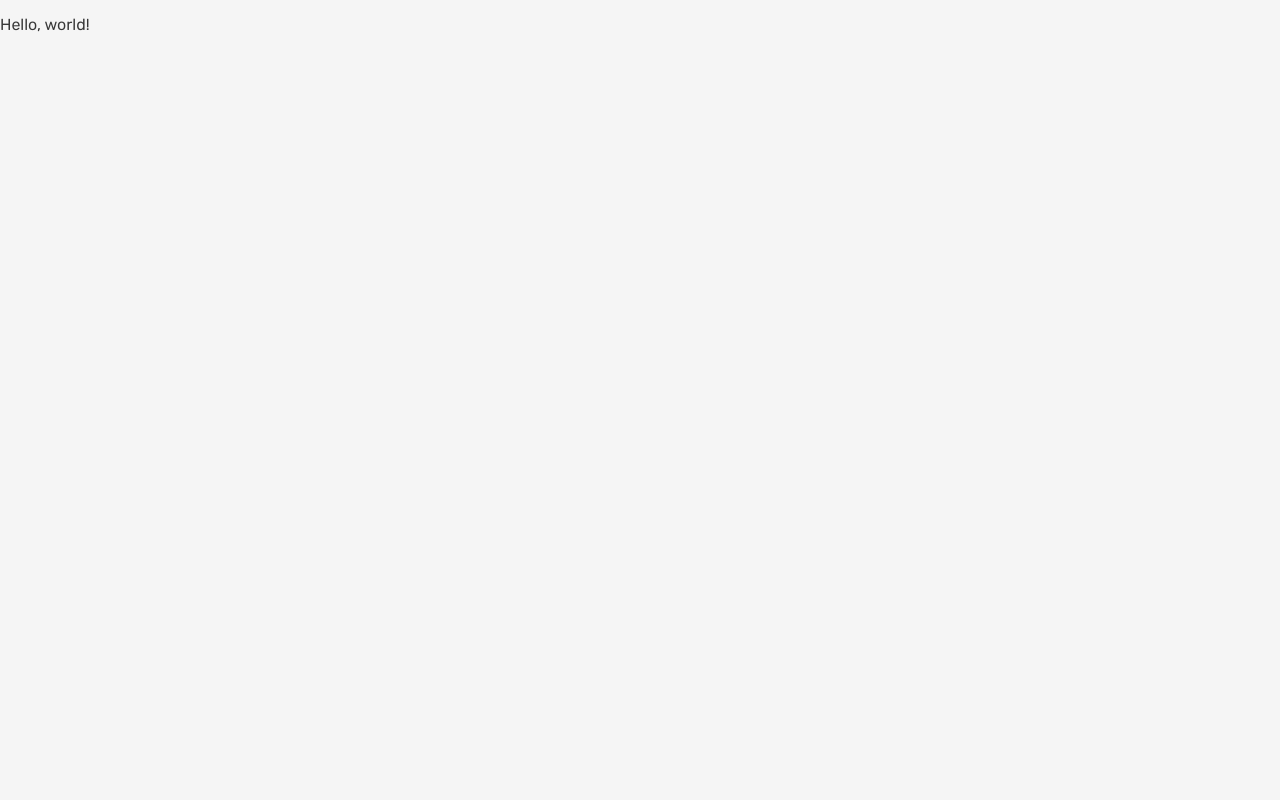
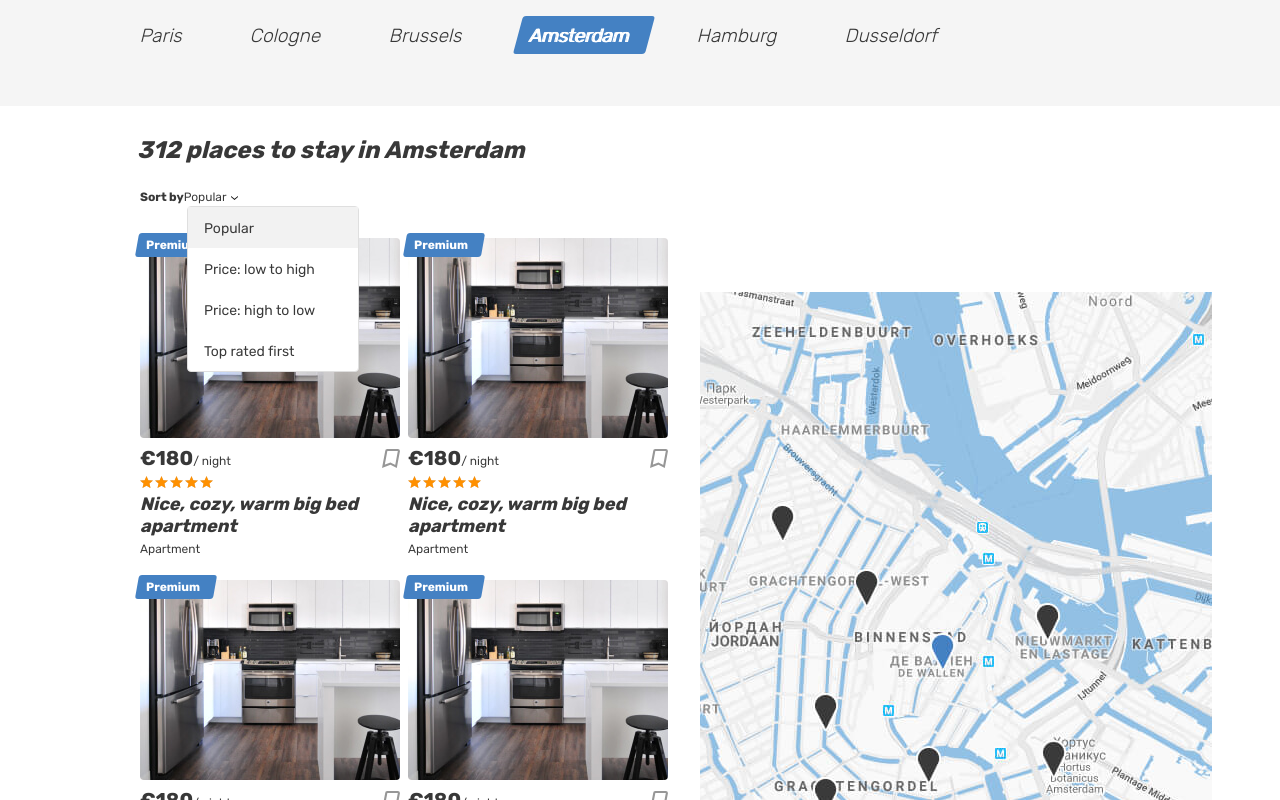
Before and after one commit to Leks511/200777-six-cities-10, a React (Create React App) app in the folder project/: page / in a window 1280 px wide. Shown: the top 800 px of the page. Built offline with nearby package versions, Linux system fonts and the light colour scheme.

Commit message:
2.9 Добавит props для компонента Main и пробросит их в него из index.ts, добавит компонент Main

```diff
--- a/project/src/components/app/app.tsx
+++ b/project/src/components/app/app.tsx
@@ -1,5 +1,15 @@
-function App(): JSX.Element {
-  return <p>Hello, world!</p>;
+import Main from '../../pages/main/main';
+
+type AppProps = {
+  offersCount: number;
+}
+
+function App({offersCount}: AppProps): JSX.Element {
+  return (
+    <Main
+      offersCount={offersCount}
+    />
+  );
 }
 
 export default App;
--- /dev/null
+++ b/project/src/components/place-card/place-card.tsx
@@ -0,0 +1,40 @@
+function PlaceCard(): JSX.Element {
+  return (
+    <article className="cities__card place-card">
+      <div className="place-card__mark">
+        <span>Premium</span>
+      </div>
+      <div className="cities__image-wrapper place-card__image-wrapper">
+        <a href="#">
+          <img className="place-card__image" src="img/apartment-03.jpg" width="260" height="200" alt="Place image" />
+        </a>
+      </div>
+      <div className="place-card__info">
+        <div className="place-card__price-wrapper">
+          <div className="place-card__price">
+            <b className="place-card__price-value">&euro;180</b>
+            <span className="place-card__price-text">&#47;&nbsp;night</span>
+          </div>
+          <button className="place-card__bookmark-button button" type="button">
+            <svg className="place-card__bookmark-icon" width="18" height="19">
+              <use xlinkHref="#icon-bookmark"></use>
+            </svg>
+            <span className="visually-hidden">To bookmarks</span>
+          </button>
+        </div>
+        <div className="place-card__rating rating">
+          <div className="place-card__stars rating__stars">
+            <span style={{ width: '100%' }}></span>
+            <span className="visually-hidden">Rating</span>
+          </div>
+        </div>
+        <h2 className="place-card__name">
+          <a href="#">Nice, cozy, warm big bed apartment</a>
+        </h2>
+        <p className="place-card__type">Apartment</p>
+      </div>
+    </article>
+  );
+}
+
+export default PlaceCard;
--- a/project/src/index.tsx
+++ b/project/src/index.tsx
@@ -1,6 +1,8 @@
 import React from 'react';
 import ReactDOM from 'react-dom/client';
 import App from './components/app/app';
+
+const OFFERS_COUNT = 5;
 
 const root = ReactDOM.createRoot(
   document.getElementById('root') as HTMLElement,
@@ -8,6 +10,8 @@
 
 root.render(
   <React.StrictMode>
-    <App />
+    <App
+      offersCount={OFFERS_COUNT}
+    />
   </React.StrictMode>,
 );
--- /dev/null
+++ b/project/src/pages/main/main.tsx
@@ -0,0 +1,82 @@
+import PlaceCard from '../../components/place-card/place-card';
+
+type MainProps = {
+  offersCount: number;
+}
+
+function Main({offersCount}: MainProps): JSX.Element {
+  return (
+    <main className="page__main page__main--index">
+      <h1 className="visually-hidden">Cities</h1>
+      <div className="tabs">
+        <section className="locations container">
+          <ul className="locations__list tabs__list">
+            <li className="locations__item">
+              <a className="locations__item-link tabs__item" href="#">
+                <span>Paris</span>
+              </a>
+            </li>
+            <li className="locations__item">
+              <a className="locations__item-link tabs__item" href="#">
+                <span>Cologne</span>
+              </a>
+            </li>
+            <li className="locations__item">
+              <a className="locations__item-link tabs__item" href="#">
+                <span>Brussels</span>
+              </a>
+            </li>
+            <li className="locations__item">
+              <a className="locations__item-link tabs__item tabs__item--active">
+                <span>Amsterdam</span>
+              </a>
+            </li>
+            <li className="locations__item">
+              <a className="locations__item-link tabs__item" href="#">
+                <span>Hamburg</span>
+              </a>
+            </li>
+            <li className="locations__item">
+              <a className="locations__item-link tabs__item" href="#">
+                <span>Dusseldorf</span>
+              </a>
+            </li>
+          </ul>
+        </section>
+      </div>
+      <div className="cities">
+        <div className="cities__places-container container">
+          <section className="cities__places places">
+            <h2 className="visually-hidden">Places</h2>
+            <b className="places__found">312 places to stay in Amsterdam</b>
+            <form className="places__sorting" action="#" method="get">
+              <span className="places__sorting-caption">Sort by</span>
+              <span className="places__sorting-type" tabIndex={0}>
+                  Popular
+                <svg className="places__sorting-arrow" width="7" height="4">
+                  <use xlinkHref="#icon-arrow-select"></use>
+                </svg>
+              </span>
+              <ul className="places__options places__options--custom places__options--opened">
+                <li className="places__option places__option--active" tabIndex={0}>Popular</li>
+                <li className="places__option" tabIndex={0}>Price: low to high</li>
+                <li className="places__option" tabIndex={0}>Price: high to low</li>
+                <li className="places__option" tabIndex={0}>Top rated first</li>
+              </ul>
+            </form>
+            <div className="cities__places-list places__list tabs__content">
+              {
+                new Array(offersCount).fill(<PlaceCard />)
+              }
+            </div>
+          </section>
+          <div className="cities__right-section">
+            <section className="cities__map map"></section>
+          </div>
+        </div>
+      </div>
+    </main>
+  );
+}
+
+export default Main;
```
Also changed, not shown: 1 other file (tests, documents, lock files or other folders).
